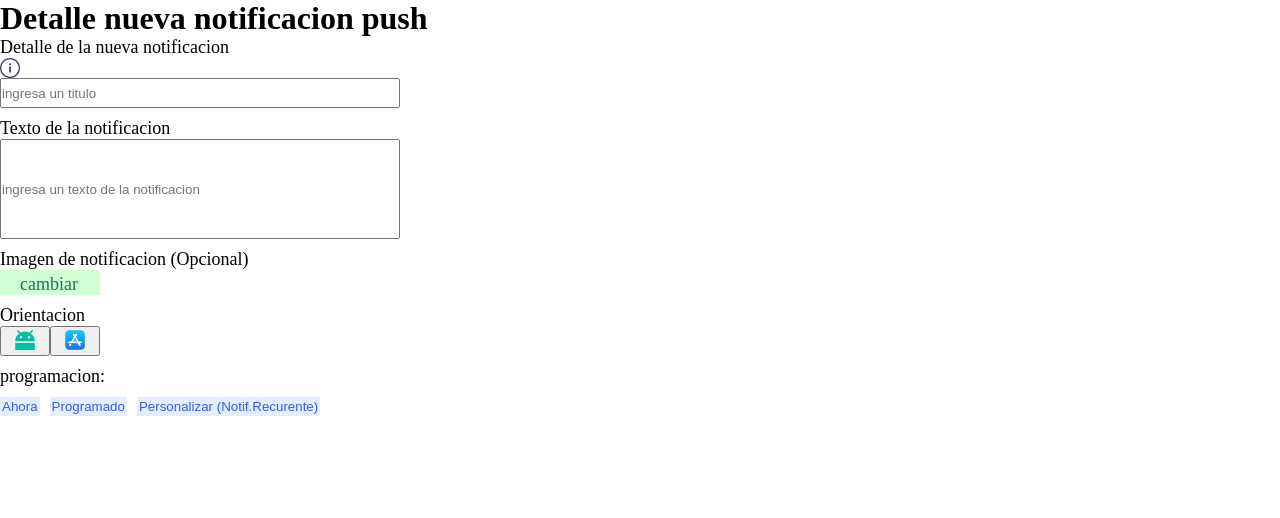
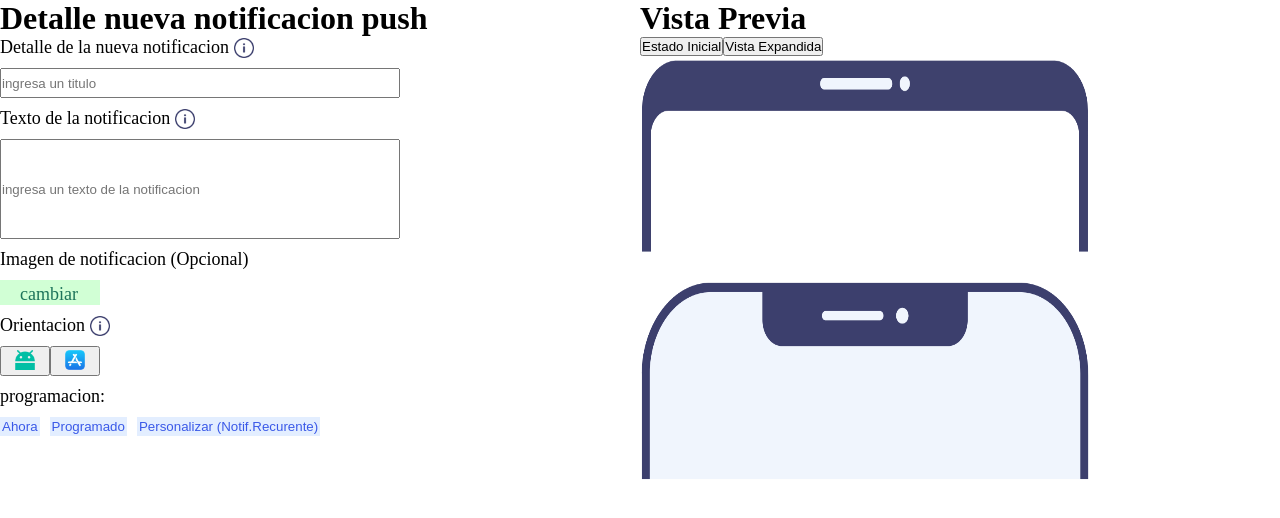
Before and after one commit to larnu-bootcamp/frontend-components, a React (Vite) app: page / in a window 1280 px wide. Shown: the top 518 px of the page. Built offline with nearby package versions, Linux system fonts and the light colour scheme.

Commit message:
vista inicial acomodada sin conectar🦐

```diff
--- a/src/components/Notification/css/newNotification.css
+++ b/src/components/Notification/css/newNotification.css
@@ -3,6 +3,12 @@
   padding: 0;
   box-sizing: border-box;
 }
+
+.newNotificationBody{
+  display: flex;
+  flex-direction: row;
+}
+
 
 .newNotify{
   width: 50%;
@@ -15,9 +21,17 @@
   gap: 10px;
 }
 
+.title{
+  display: flex;
+}
+
 .actions{
   display: flex;
-  flex-direction: column;
+  flex-direction: row;
+  text-align: center;
+  align-items: center;
+  gap: 5px;
+
 }
 
 .imginfo{
@@ -100,3 +114,24 @@
 .roundchk input[type="checkbox"]:checked + label:after {
   opacity: 1;
 }
+
+.showInitial{
+  display: flex;
+  flex-direction: column;
+  gap: 25px;
+}
+
+.notifyAndroid{
+  width: 450px;
+  height: 200px;
+  background-image: url("../../../assets/android-EstadoInicial.png");
+  background-size: 450px 200px;
+}
+
+.notifyIos{
+  width: 450px;
+  height: 200px;
+  background-image: url("../../../assets/ios-EstadoInicial.png");
+  background-size: 450px 200px;
+
+}
--- a/src/components/Notification/newNotification.jsx
+++ b/src/components/Notification/newNotification.jsx
@@ -40,38 +40,41 @@ function ProgrammedDateComponent() {
   );
 }
 
-function PersonalizeDateComponent () {
-
-
-  return(
+function PersonalizeDateComponent() {
+  return (
     <React.Fragment>
       <table>
         <div class="roundchk">
-			<input name="Domingo" type="checkbox" id="checkbox-dom" value="Dom"/>
+          <input name="Domingo" type="checkbox" id="checkbox-dom" value="Dom" />
           <label for="checkbox-Dom"> D </label>
         </div>
         <div class="roundchk">
-			<input name="Lunes" type="checkbox" id="checkbox-lun" value="Lun"/>
+          <input name="Lunes" type="checkbox" id="checkbox-lun" value="Lun" />
           <label for="checkbox-lun"> L </label>
         </div>
         <div class="roundchk">
-			<input name="Martes" type="checkbox" id="checkbox-mar" value="Mar"/>
+          <input name="Martes" type="checkbox" id="checkbox-mar" value="Mar" />
           <label for="checkbox-mar"> M </label>
         </div>
         <div class="roundchk">
-			<input name="Miercoles" type="checkbox" id="checkbox-mie" value="Mie"/>
+          <input
+            name="Miercoles"
+            type="checkbox"
+            id="checkbox-mie"
+            value="Mie"
+          />
           <label for="checkbox-mie"> M </label>
         </div>
         <div class="roundchk">
-			<input name="Jueves" type="checkbox" id="checkbox-jue" value="Jue"/>
+          <input name="Jueves" type="checkbox" id="checkbox-jue" value="Jue" />
           <label for="checkbox-jue"> J </label>
         </div>
         <div class="roundchk">
-			<input name="Viernes" type="checkbox" id="checkbox-vie" value="Vie"/>
+          <input name="Viernes" type="checkbox" id="checkbox-vie" value="Vie" />
           <label for="checkbox-vie"> V </label>
         </div>
         <div class="roundchk">
-			<input name="Sabado" type="checkbox" id="checkbox-sab" value="Sab"/>
+          <input name="Sabado" type="checkbox" id="checkbox-sab" value="Sab" />
           <label for="checkbox-sab"> S </label>
         </div>
       </table>
@@ -81,7 +84,20 @@ function PersonalizeDateComponent () {
         <p>Fin</p>
       </div>
     </React.Fragment>
-  )
+  );
+}
+
+function NotifyShowInitial() {
+  return (
+    <div className="showInitial">
+      <div className="notifyAndroid">
+
+      </div>
+      <div className="notifyIos">
+
+      </div>
+    </div>
+  );
 }
 
 const NewNotification = () => {
@@ -92,7 +108,7 @@ const NewNotification = () => {
   const handleNowButton = () => {
     setIsNowDate(true);
     setIsProgrammedDate(false);
-    setIsPersonalizeDate(false)
+    setIsPersonalizeDate(false);
   };
 
   const handleProgrammedButton = () => {
@@ -105,7 +121,7 @@ const NewNotification = () => {
     setIsPersonalizeDate(true);
     setIsProgrammedDate(false);
     setIsNowDate(false);
-  }
+  };
 
   return (
     <div className="newNotificationBody">
@@ -120,26 +136,25 @@ const NewNotification = () => {
           <label name="title" className="title actions">
             Detalle de la nueva notificacion
             <img className="imginfo" src={info} />{" "}
+          </label>
           <input
             className="textTile"
             id="title"
             type="text"
             placeholder="ingresa un titulo"
           />
+          <label name="text" className="text actions">
+            Texto de la notificacion <img className="imginfo" src={info} />
           </label>
-
-          <label name="text" className="text actions">
-            Texto de la notificacion{" "}
           <input
             className="textBody"
             id="text"
             type="textarea"
             placeholder="ingresa un texto de la notificacion"
           />
-          </label>
-
           <label name="filePiker" className="filePiker actions">
             Imagen de notificacion (Opcional)
+          </label>
           <label
             name="filePiker"
             htmlFor="filePiker"
@@ -159,9 +174,11 @@ const NewNotification = () => {
               type={"file"}
             />
           </label>
+
+          <label name="orientacionTitle " className="actions">
+            Orientacion
+            <img className="imginfo" src={info} />
           </label>
-          <label name="orientacionTitle ">
-            Orientacion
           <div className="buttonOrientation">
             <button className="orientation">
               <img className="orientationimg" src={android} />
@@ -170,7 +187,7 @@ const NewNotification = () => {
               <img className="orientationimg" src={ios} />
             </button>
           </div>
-          </label>
+
           <label className="programacion" name="programacion">
             programacion:{" "}
           </label>
@@ -188,11 +205,19 @@ const NewNotification = () => {
           <div className="formCalendar">
             {isNowDate && <NowDateComponent />}
             {isProgrammedDate && <ProgrammedDateComponent />}
-            {isPersonalizeDate && <PersonalizeDateComponent/>}
+            {isPersonalizeDate && <PersonalizeDateComponent />}
           </div>
         </form>
       </div>
-      <div></div>
+      <div className="notifyShow">
+        <h1>Vista Previa</h1>
+        <button className="buttonInitial">Estado Inicial</button>
+        <button className="buttonExpanded">Vista Expandida</button>
+        <div className="showInitial">
+        <div className="notifyAndroid"></div>
+        <div className="notifyIos"></div>
+        </div>
+      </div>
     </div>
   );
 };
```
Also changed, not shown: src/assets/android-EstadoInicial.png (added), src/assets/ios-EstadoInicial.png (added). Lines whose indentation alone changed are shown as unchanged.
